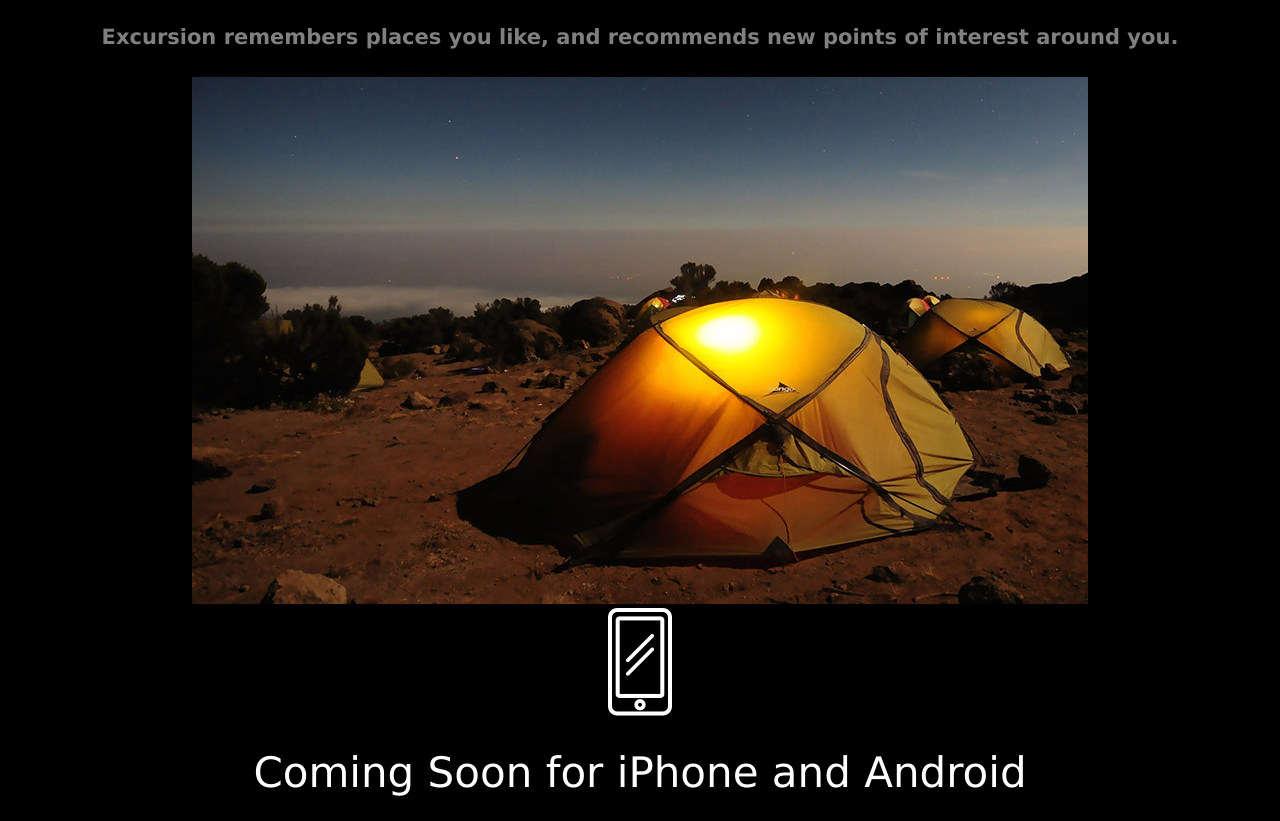
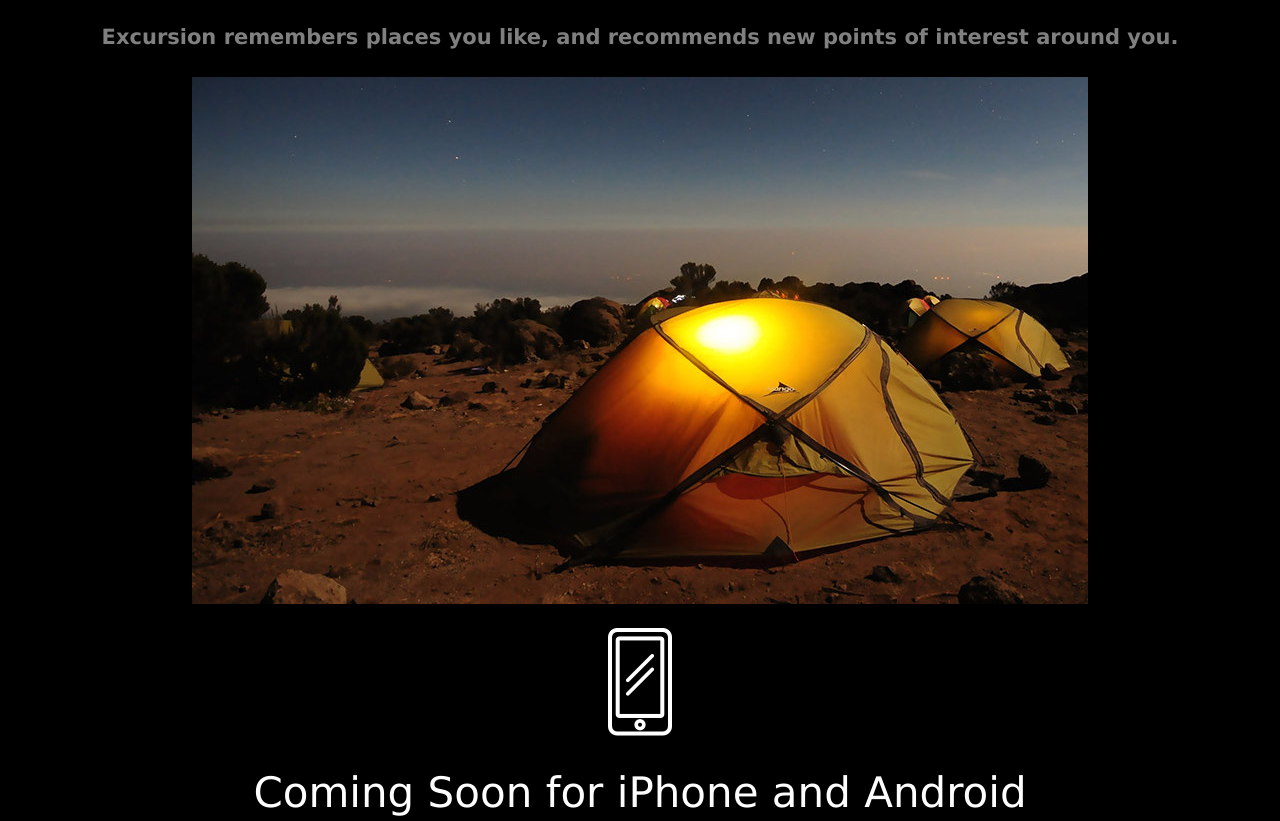
Before and after one commit to Jasquon/excursion, a plain HTML site: page index.html in a window 1280 px wide. Shown: the part 436-1257 px from the top of the page. Drawn offline with Linux system fonts and the light colour scheme.

Commit message:
Add padding-bottom to camp image

```diff
--- a/index.html
+++ b/index.html
@@ -19,8 +19,8 @@
      <div class="banner">
         <h1>Your personal travel guide</h1>
         <h4>Excursion remembers places you like, and recommends new points of interest around you. </h4>
-     </div id=camp>
-       <img src="resources/images/camp.jpg"/>
+     </div>
+       <img src="resources/images/camp.jpg" id="camp"/>
      <div id="icon">
      </div>
      <div class="banner">
--- a/resources/css/style.css
+++ b/resources/css/style.css
@@ -23,3 +23,7 @@ a {
     font-size: 21px;
     color: gray;
 }
+
+#camp {
+    padding-bottom: 20px;
+}
```
